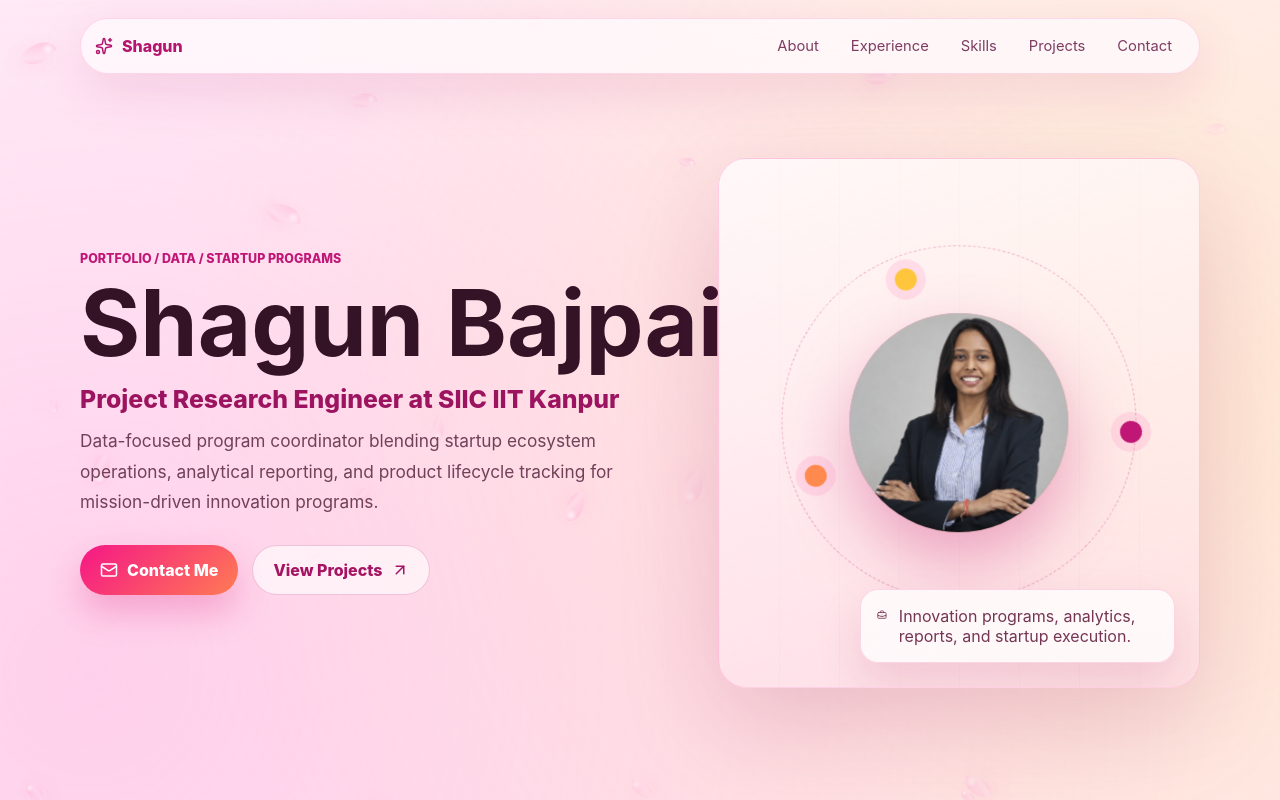
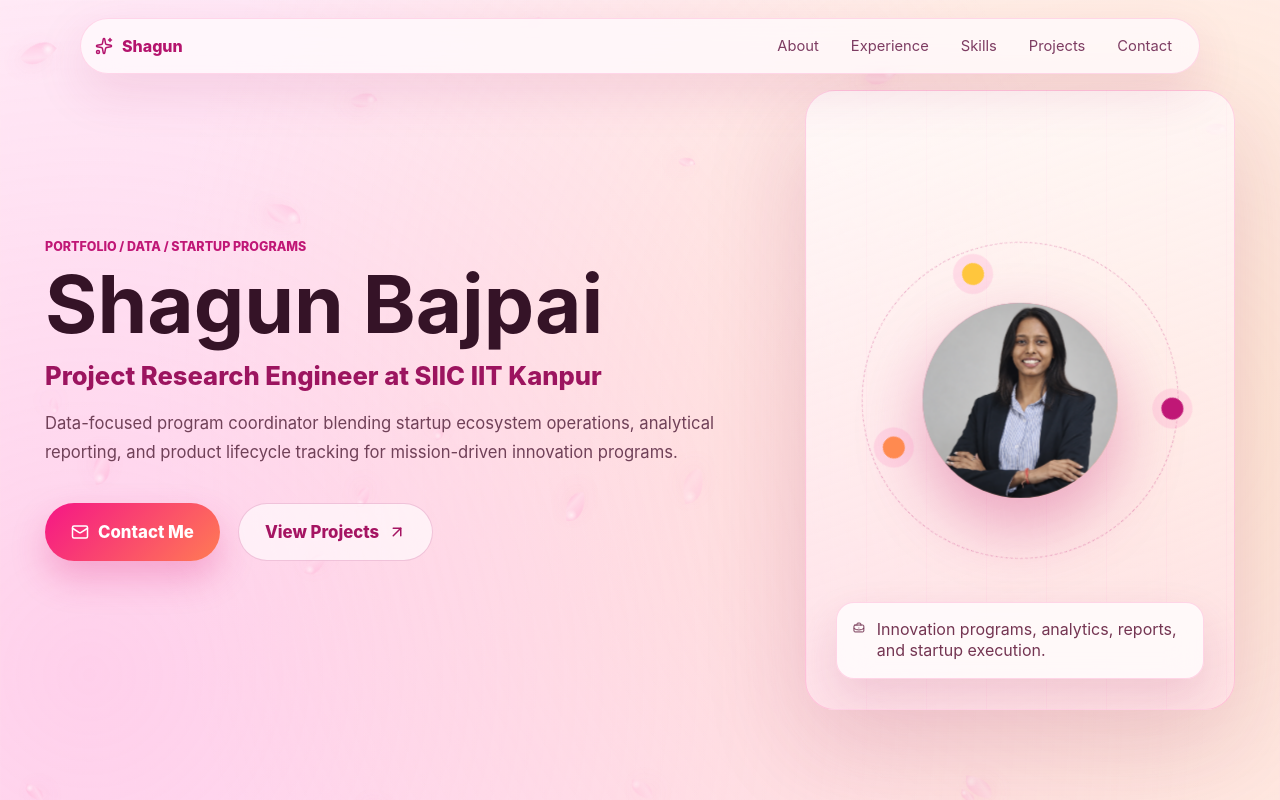
Before and after one commit to KrishlayP/shagunPortfolio, a React (Vite) app: page / in a window 1280 px wide. Shown: the top 800 px of the page. Built offline with nearby package versions, Linux system fonts and the light colour scheme.

Commit message:
Fix hero name spacing

```diff
--- a/src/styles.css
+++ b/src/styles.css
@@ -189,7 +189,6 @@
   right: 24px;
 }
 
-.hero,
 .section,
 .contact-section {
   width: min(1120px, calc(100% - 36px));
@@ -197,12 +196,21 @@
 }
 
 .hero {
+  width: min(1540px, calc(100% - 90px));
+  margin-inline: auto;
+}
+
+.hero {
   display: grid;
   min-height: 100vh;
-  grid-template-columns: minmax(0, 1.05fr) minmax(290px, 0.85fr);
+  grid-template-columns: minmax(0, 1.35fr) minmax(430px, 0.65fr);
   align-items: center;
-  gap: 42px;
-  padding: 118px 0 72px;
+  gap: clamp(34px, 4vw, 70px);
+  padding: 38px 0 38px;
+}
+
+.hero-copy {
+  min-width: 0;
 }
 
 .eyebrow {
@@ -222,11 +230,11 @@
 }
 
 h1 {
-  max-width: 960px;
-  margin-bottom: 18px;
+  max-width: 100%;
+  margin-bottom: 20px;
   color: #351327;
-  font-size: clamp(4.35rem, 7.2vw, 6.35rem);
-  line-height: 0.94;
+  font-size: clamp(5rem, 6.25vw, 7.35rem);
+  line-height: 0.9;
   white-space: nowrap;
 }
 
@@ -244,9 +252,9 @@
 }
 
 .hero-role {
-  margin-bottom: 12px;
+  margin-bottom: 18px;
   color: #9c145f;
-  font-size: clamp(1.15rem, 2vw, 1.55rem);
+  font-size: clamp(1.45rem, 2vw, 2rem);
   font-weight: 800;
 }
 
@@ -258,19 +266,25 @@
   line-height: 1.75;
 }
 
+.hero-intro {
+  max-width: 690px;
+  font-size: clamp(1.04rem, 1.25vw, 1.35rem);
+}
+
 .hero-actions {
   display: flex;
   flex-wrap: wrap;
-  gap: 14px;
-  margin-top: 28px;
+  gap: 18px;
+  margin-top: 36px;
 }
 
 .primary-action,
 .secondary-action {
-  min-height: 50px;
+  min-height: 58px;
   border-radius: 999px;
-  padding: 0 20px;
+  padding: 0 26px;
   font-weight: 800;
+  font-size: 1.05rem;
   transition:
     transform 220ms ease,
     box-shadow 220ms ease;
@@ -299,10 +313,11 @@
 .hero-card {
   position: relative;
   display: grid;
-  min-height: 530px;
+  min-height: clamp(620px, 42vw, 680px);
+  min-width: 0;
   place-items: center;
   border: 1px solid rgba(255, 105, 176, 0.26);
-  border-radius: 28px;
+  border-radius: 30px;
   background:
     linear-gradient(160deg, rgba(255, 255, 255, 0.72), rgba(255, 219, 238, 0.44)),
     repeating-linear-gradient(90deg, rgba(255, 118, 187, 0.11) 0 1px, transparent 1px 60px);
@@ -313,7 +328,7 @@
 .portrait-orbit {
   position: relative;
   display: grid;
-  width: min(74%, 360px);
+  width: min(74%, 430px);
   aspect-ratio: 1;
   place-items: center;
   border: 1px dashed rgba(191, 25, 112, 0.3);
@@ -372,10 +387,10 @@
 
 .mini-panel {
   position: absolute;
-  right: 24px;
-  bottom: 24px;
+  right: 30px;
+  bottom: 30px;
   display: flex;
-  width: min(315px, calc(100% - 48px));
+  width: min(380px, calc(100% - 60px));
   gap: 12px;
   align-items: flex-start;
   border: 1px solid rgba(255, 118, 181, 0.28);
@@ -383,6 +398,8 @@
   background: rgba(255, 255, 255, 0.76);
   padding: 16px;
   color: #743552;
+  font-size: clamp(1rem, 1.15vw, 1.15rem);
+  line-height: 1.35;
   box-shadow: 0 20px 45px rgba(157, 31, 94, 0.14);
   backdrop-filter: blur(16px);
 }
```
